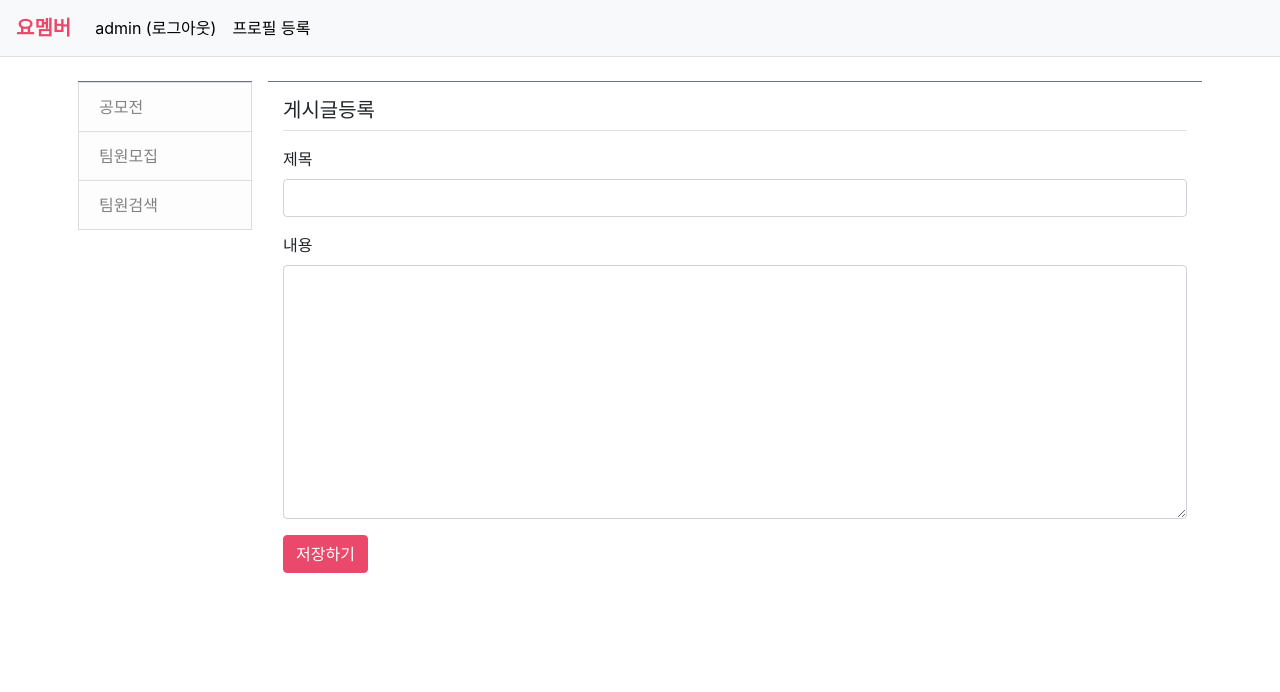
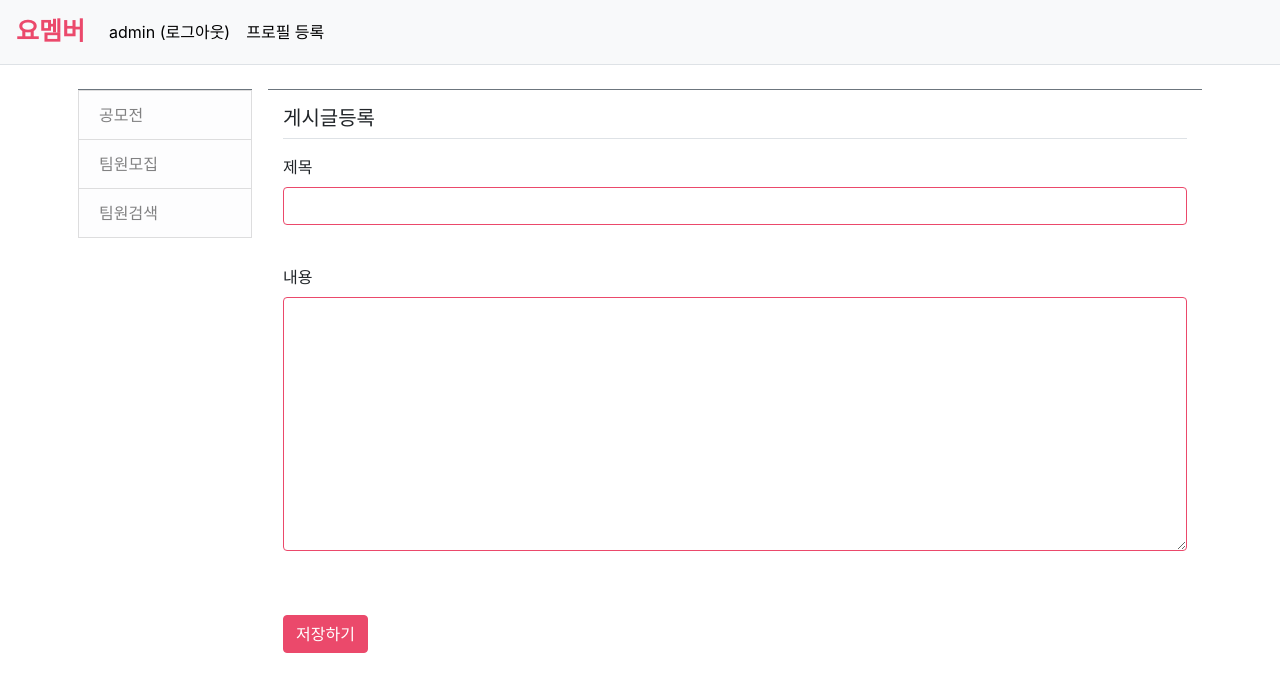
Before and after one commit to aerimforest/KUSITMS_MAYCAN_23th_Web, a Django app: page /yomember/team/create/ in a window 1280 px wide. Shown: the top 692 px of the page. Run offline with Django 3.2, Linux system fonts and the light colour scheme; a user stored in the database is signed in; some libraries are stand-ins or nearby versions.

Commit message:
[chore] 디자인 수정

```diff
--- a/MaycanSite/templates/common/profile.html
+++ b/MaycanSite/templates/common/profile.html
@@ -2,7 +2,7 @@
 {% block content %}
 
 <div class="container">
-    <h5 class="my-3 border-bottom pb-2" style="color: #EB496B;">🔖 프로필 등록</h5>
+    <h3 class="my-3 border-bottom pb-2">🔖 프로필 등록</h3>
     <form method="post" class="post-form my-3" enctype="multipart/form-data">
         {% csrf_token %}
         {% include "form_errors.html" %}
--- a/MaycanSite/templates/navbar.html
+++ b/MaycanSite/templates/navbar.html
@@ -1,5 +1,5 @@
 <nav class="navbar navbar-expand-lg navbar-light bg-light border-bottom">
-    <a class="navbar-brand" href="{% url 'yomember:index' %}" style="color: #EB496B; font-weight: bold;">요멤버</a>
+    <a class="navbar-brand" href="{% url 'yomember:index' %}" style="color: #EB496B; font-weight: bold; font-size: 25px;">요멤버</a>
     <button class="navbar-toggler ml-auto" type="button" data-toggle="collapse" data-target="#navbarNav"
         aria-controls="navbarNav" aria-expanded="false" aria-label="Toggle navigation">
         <span class="navbar-toggler-icon"></span>
--- a/MaycanSite/templates/yomember/comment_form.html
+++ b/MaycanSite/templates/yomember/comment_form.html
@@ -8,8 +8,8 @@
         <div class="form-group">
             <label for="content">댓글내용</label>
             <textarea class="form-control"name="content" id="content"
-                      rows="3">{{ form.content.value|default_if_none:'' }}</textarea>
-        </div>
+                      rows="3" style="border-color: #EB496B;">{{ form.content.value|default_if_none:'' }}</textarea>
+        </div><br><br>
         <button type="submit" class="btn btn-primary" style="background-color: #EB496B; border-color: #EB496B;">저장하기</button>
     </form>
 </div>
--- a/MaycanSite/templates/yomember/question_form.html
+++ b/MaycanSite/templates/yomember/question_form.html
@@ -20,13 +20,13 @@
         <div class="form-group">
             <label for="subject">제목</label>
             <input type="text" class="form-control" name="subject" id="subject"
-                   value="{{ form.subject.value|default_if_none:'' }}">
-        </div>
+                   value="{{ form.subject.value|default_if_none:'' }}" style="border-color: #EB496B;">
+        </div><br>
         <div class="form-group">
             <label for="content">내용</label>
             <textarea class="form-control" name="content"
-                      id="content" rows="10">{{ form.content.value|default_if_none:'' }}</textarea>
-        </div>
+                      id="content" rows="10" style="border-color: #EB496B;">{{ form.content.value|default_if_none:'' }}</textarea>
+        </div><br><br>
         <button type="submit" class="btn btn-primary" style="background-color: #EB496B; border-color: #EB496B;">저장하기</button>
     </form>
 </div>
--- a/MaycanSite/templates/yomember/searchMember.html
+++ b/MaycanSite/templates/yomember/searchMember.html
@@ -5,7 +5,7 @@
         <div class="col-4 input-group">
             <input type="text" class="form-control kw" value="{{ kw|default_if_none:'' }}">
             <div class="input-group-append">
-                <button class="btn btn-outline-secondary" type="button" id="btn_search">찾기</button>
+                <button class="btn btn-outline-secondary" type="button" id="btn_search" style="color: #EB496B; border-color: #EB496B;">찾기</button>
             </div>
         </div>
     </div>
--- a/MaycanSite/templates/yomember/team_detail.html
+++ b/MaycanSite/templates/yomember/team_detail.html
@@ -25,9 +25,9 @@
                 {% endif %}
             </span>
             {% if request.user == comment.author %}
-            <a href="{% url 'yomember:comment_modify_question' comment.id  %}" class="small">수정</a>,
+            <a href="{% url 'yomember:comment_modify_question' comment.id  %}" class="small" style="color: #EB496B;">수정</a>,
             <a href="#" class="small delete"
-               data-uri="{% url 'yomember:comment_delete_question' comment.id  %}">삭제</a>
+               data-uri="{% url 'yomember:comment_delete_question' comment.id  %}" style="color: #EB496B;">삭제</a>
             {% endif %}
             </div>
             {% endfor %}
```
Also changed, not shown: MaycanSite/db.sqlite3.
